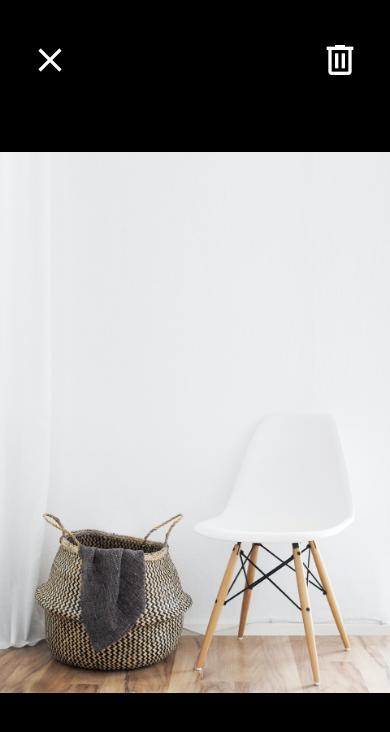
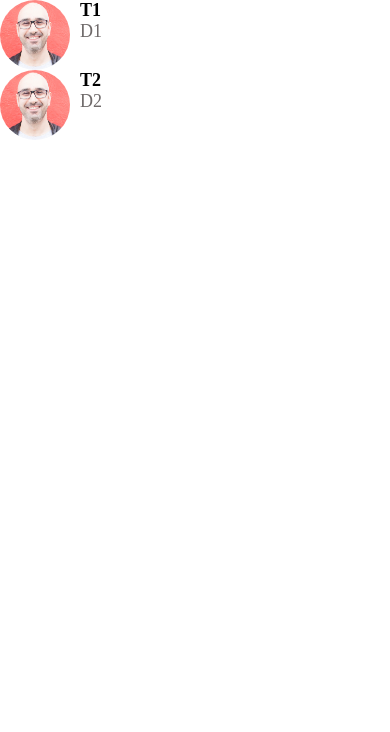
Before and after one commit to cammac725/donewithit, a React Native app: screen / in a window 390 px wide. Shown: the top 732 px of the page. Built offline with nearby package versions, Linux system fonts and the light colour scheme.

Commit message:
message screen style

```diff
--- a/App.js
+++ b/App.js
@@ -3,12 +3,16 @@ import { View } from 'react-native';
 
 import Card from './app/components/Card'
 // import ListingDetailsScreen from './app/screens/ListingDetailsScreen'
-import ViewImageScreen from './app/screens/ViewImageScreen'
+// import ViewImageScreen from './app/screens/ViewImageScreen'
+import MessagesScreen from './app/screens/MessagesScreen'
+
 
 export default function App() {
 
   return (
-    <ViewImageScreen />
+    <MessagesScreen />
+
+    // <ViewImageScreen />
 
     // <ListingDetailsScreen />
 
--- a/app/screens/MessagesScreen.js
+++ b/app/screens/MessagesScreen.js
@@ -1,27 +1,51 @@
 import React from 'react';
-import { FlatList } from 'react-native'
+import {
+  FlatList,
+  SafeAreaView,
+  StyleSheet,
+  Platform,
+  StatusBar } from 'react-native'
+import Constants from 'expo-constants'
 
-const message = [
+import ListItem from '../components/ListItem'
+
+const messages = [
   {
     id: 1,
     title: 'T1',
-    description:: 'D1',
+    description: 'D1',
     image: require('../assets/mosh.jpg')
   },
   {
     id: 2,
     title: 'T2',
-    description:: 'D2',
+    description: 'D2',
     image: require('../assets/mosh.jpg')
   }
 ]
 
 function MessagesScreen(props) {
   return (
-    <FlatList
-      data={messages}
-    />
+    <SafeAreaView style={styles.screen}>
+      <FlatList
+        data={messages}
+        keyExtractor={message => message.id.toString()}
+        renderItem={({ item }) =>
+          <ListItem
+            title={item.title}
+            subTitle={item.description}
+            image={item.image}
+          />
+        }
+      />
+    </SafeAreaView>
   );
 }
 
+const styles = StyleSheet.create({
+  screen: {
+    paddingTop: Constants.statusBarHeight
+  }
+})
+
 export default MessagesScreen;
--- a/package.json
+++ b/package.json
@@ -13,6 +13,7 @@
     "@expo/webpack-config": "~0.16.2",
     "@react-native-community/hooks": "^2.8.1",
     "expo": "~45.0.0",
+    "expo-constants": "^13.1.1",
     "expo-status-bar": "~1.3.0",
     "expo-updates": "~0.13.2",
     "react": "17.0.2",
```
Also changed, not shown: 1 other file (tests, documents, lock files or other folders).
